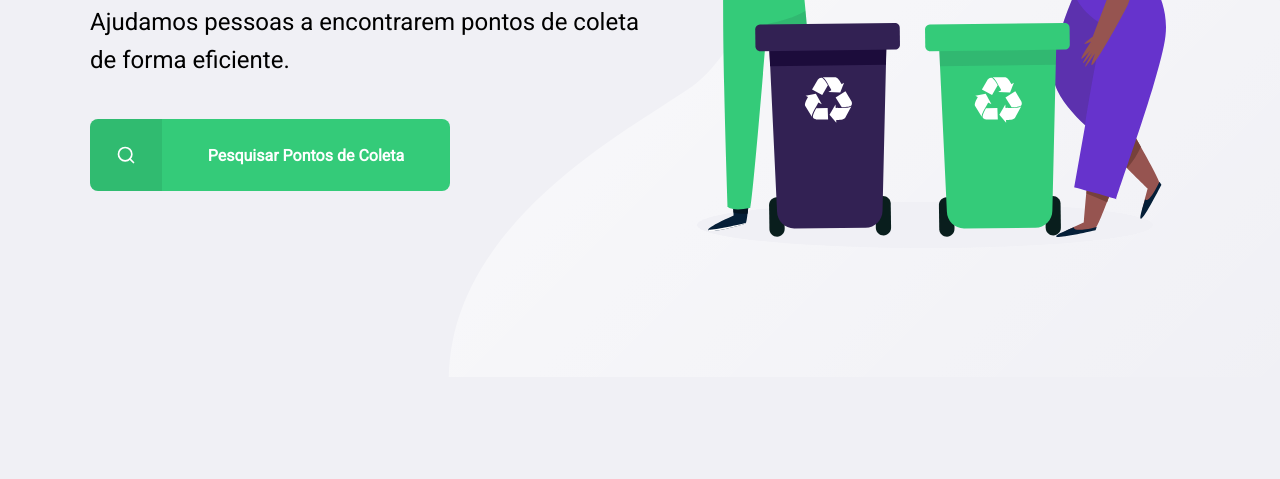
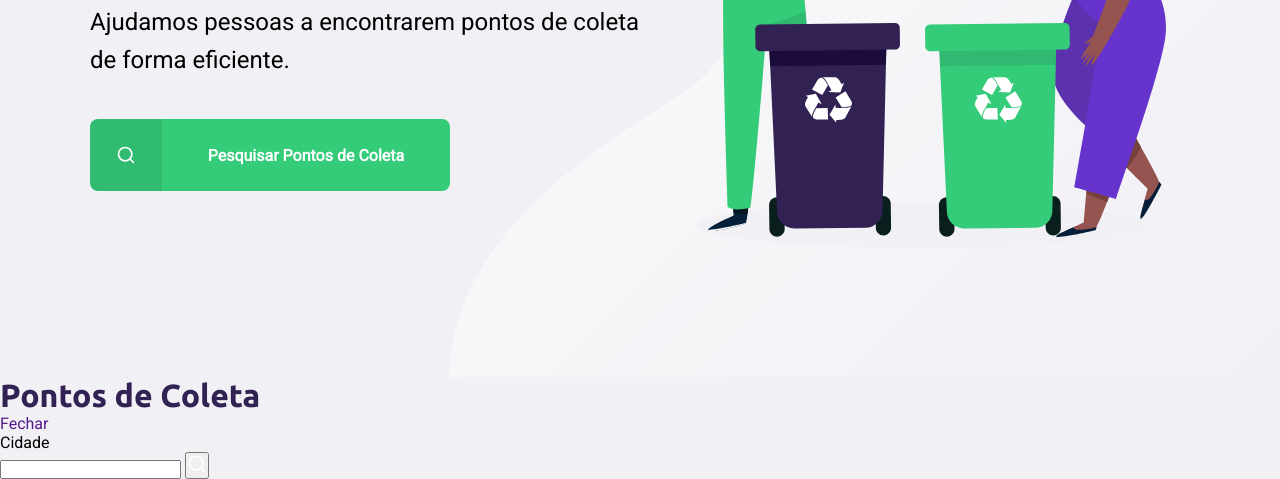
Before and after one commit to ivanvieirace/nextlevelweek, a plain HTML site: page index.html in a window 1280 px wide. Shown: the part 423-902 px from the top of the page. Before the commit the page ends 800 px from the top, so only its background shows below. Drawn offline with Linux system fonts and the light colour scheme.

Commit message:
Update charset no css e Início modal no Index.html

```diff
--- a/index.html
+++ b/index.html
@@ -39,5 +39,23 @@
         </main>
       </div>
     </div>
+
+    <div id="modal">
+      <div class="content">
+        <div class="header">
+          <h1>Pontos de Coleta</h1>
+          <a href="">Fechar</a>
+        </div>
+        <form action="">
+          <label for="search">Cidade</label>
+          <div class="search field">
+            <input type="text" name="search" />
+            <button>
+              <img src="assets/search.svg" alt="Buscar" />
+            </button>
+          </div>
+        </form>
+      </div>
+    </div>
   </body>
 </html>
--- a/styles/create-point.css
+++ b/styles/create-point.css
@@ -1,3 +1,5 @@
+@charset "UTF-8";
+
 #page-create-point {
   width: 90%;
   max-width: 1100px;
--- /dev/null
+++ b/styles/modal.css
@@ -0,0 +1 @@
+@charset "UTF-8";
```
